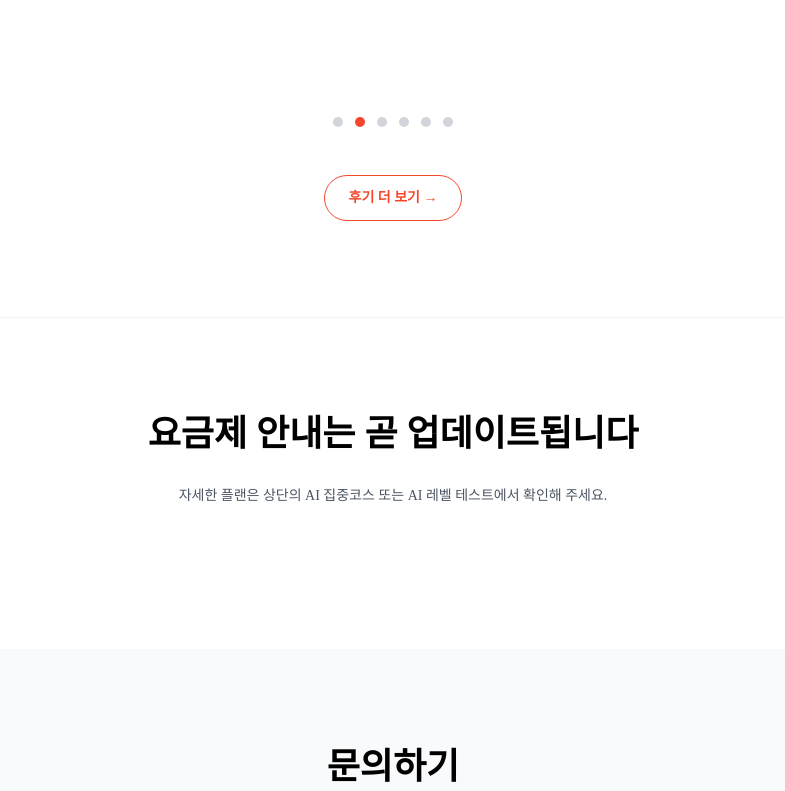
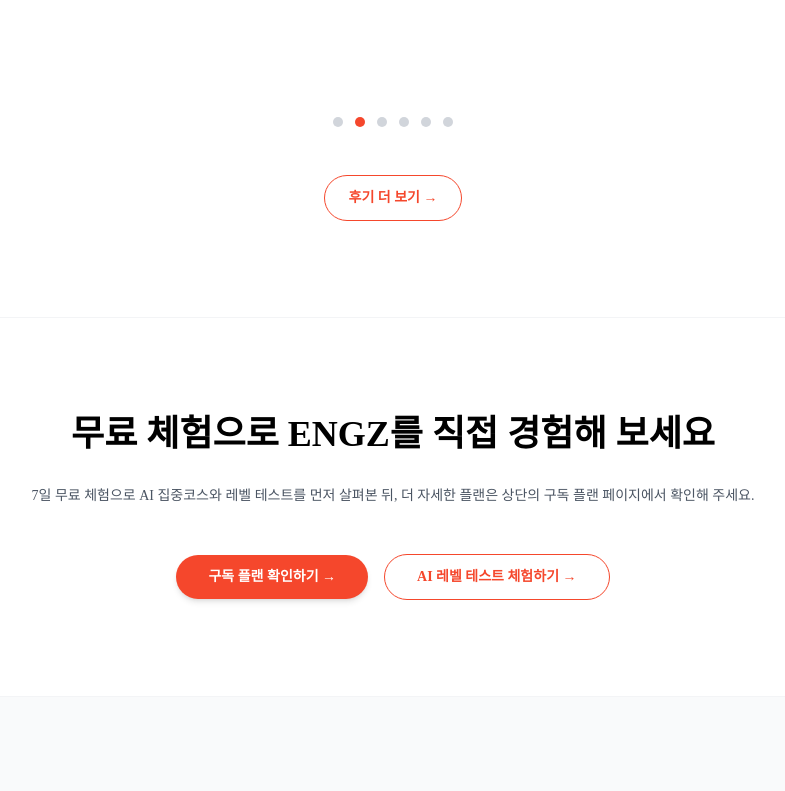
Before and after one commit to imhen97/engz, a Next.js app: page / in a window 1280 px wide. Shown: the part 2703-3494 px from the top of the page, without its empty margins (247-1032 px from the left). Built offline with nearby package versions, Linux system fonts and the light colour scheme; a web font is replaced by a local one.

Commit message:
Update landing pricing teaser copy

```diff
--- a/app/page.tsx
+++ b/app/page.tsx
@@ -283,12 +283,25 @@
       >
         <div className="max-w-5xl mx-auto">
           <h2 className="text-3xl md:text-4xl font-bold mb-8">
-            요금제 안내는 곧 업데이트됩니다
+            무료 체험으로 ENGZ를 직접 경험해 보세요
           </h2>
           <p className="text-gray-600 text-sm mb-12">
-            자세한 플랜은 상단의 AI 집중코스 또는 AI 레벨 테스트에서 확인해
-            주세요.
+            7일 무료 체험으로 AI 집중코스와 레벨 테스트를 먼저 살펴본 뒤, 더 자세한 플랜은 상단의 구독 플랜 페이지에서 확인해 주세요.
           </p>
+          <div className="flex flex-col items-center justify-center gap-4 sm:flex-row">
+            <a
+              href="https://www.eng-z.com/pricing"
+              className="inline-flex items-center justify-center rounded-full bg-[#F5472C] px-8 py-3 text-sm font-semibold text-white shadow-md transition hover:scale-105"
+            >
+              구독 플랜 확인하기 →
+            </a>
+            <a
+              href="/level-test"
+              className="inline-flex items-center justify-center rounded-full border border-[#F5472C] px-8 py-3 text-sm font-semibold text-[#F5472C] transition hover:bg-[#F5472C] hover:text-white"
+            >
+              AI 레벨 테스트 체험하기 →
+            </a>
+          </div>
         </div>
       </section>
 
```
